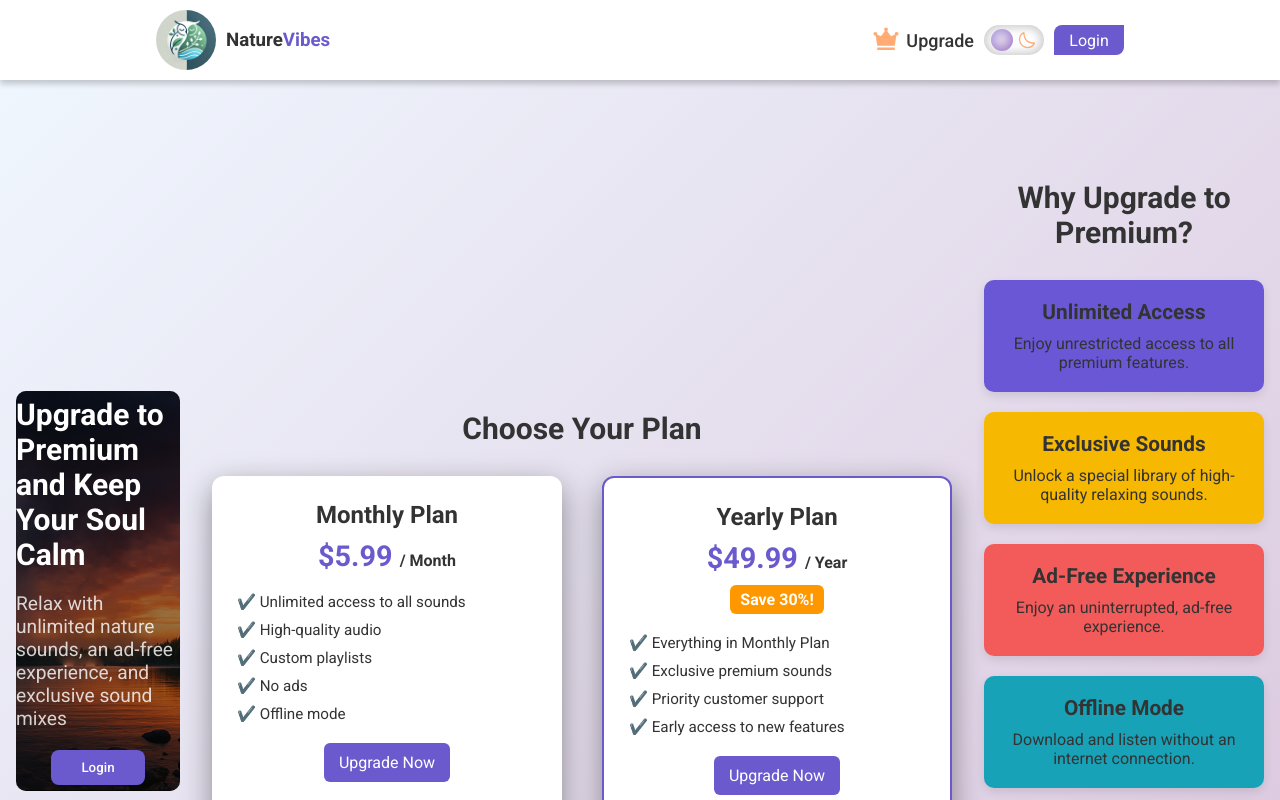
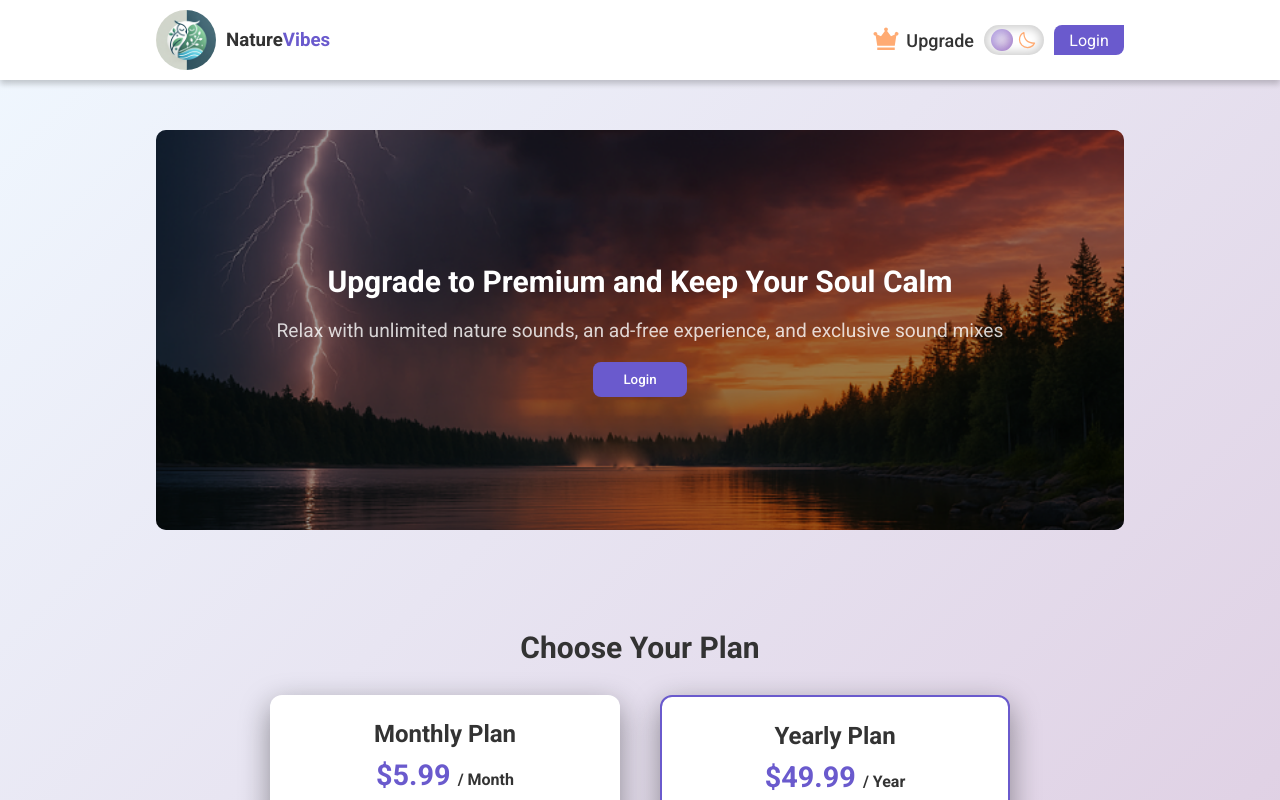
Before and after one commit to muradmuradov987/NatureVibes, a Nuxt app: page /upgrade in a window 1280 px wide. Shown: the top 800 px of the page. Built offline with nearby package versions, Linux system fonts and the light colour scheme.

Commit message:
'container'

```diff
--- a/assets/scss/_general.scss
+++ b/assets/scss/_general.scss
@@ -29,8 +29,6 @@ body {
 .page__wrapper {
   min-height: calc(100vh - 310px);
   padding: 50px 0;
-  display: flex;
-  align-items: center;
 }
 
 .container {
--- a/pages/about.vue
+++ /dev/null
@@ -1,13 +0,0 @@
-<template>
-    <div>
-        <h1>About content</h1>
-    </div>
-</template>
-
-<script setup>
-
-</script>
-
-<style lang="scss" scoped>
-
-</style>
```
